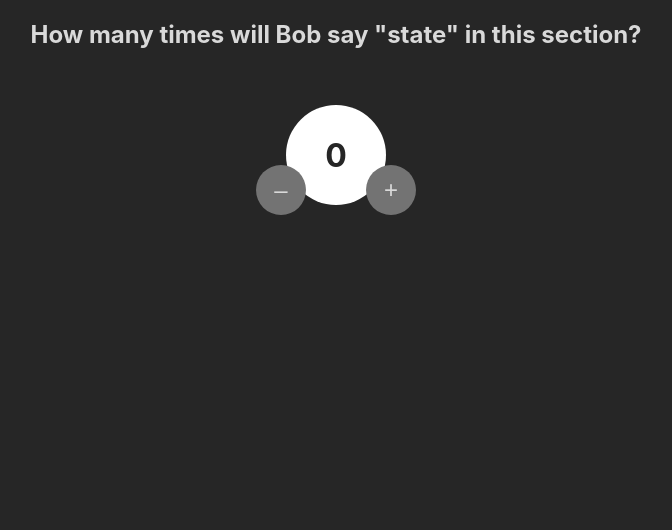
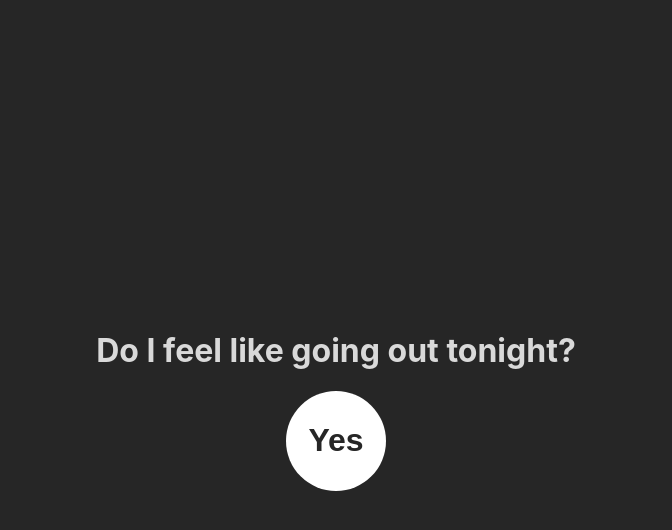
Before and after one commit to GaniyuSodiq/reactjs, a React (Vite) app in the folder 3-react-state/useState/: page / in a window 1280 px wide. Shown: the top 530 px of the page, without its empty margins (304-976 px from the left). Built offline with nearby package versions, Linux system fonts and the light colour scheme.

Commit message:
ternary operator

```diff
--- a/3-react-state/useState/src/App.jsx
+++ b/3-react-state/useState/src/App.jsx
@@ -1,91 +1,49 @@
-// HERE IS AN APP THAT COUNTS HOW MANY TIMES BOB IS GOING TO SAY STATE IN THIS ENTIRE SECTION
+export default function App() {
+  /**
+   * Challenge: Replace the if/else below with a ternary
+   * to determine the text that should display on the page
+   */
+  // const isGoingOut = true
 
-import React from "react"
+  // let answer  // 👈 Use ternary here
 
-export default function App() {
+  // let answer = isGoingOut ? "Yes" : "No"
 
-    const [count, setCount] = React.useState(0)
+  // Remove the code below 👇 once your ternary is done
+  // if(isGoingOut === true) {
+  //     answer = "Yes"
+  // } else {
+  //     answer = "No"
+  // }
 
   /**
-     * in the body of the callback fn we need to return..
-     * the new value we want to state to be on the next render
-     * we could return count + 1, which is not different from what we had before
-     * the different is that this callback function will passed the oldValue of the state...
-     * before your setCount ran
-     * so with this I can use the oldValue in place of wht used to be count. this works!
+   * Ternary operator is just a way to have if/else statement on a single line
+   * let answer = isGoingOut === true ? "Yes" : "No"
+   * Ternary operator is simply asking a question:
+   * is isGoingOut true ? return "Yes" if true and return "No" if false
+   * it can be written as 'const answer = isGoingOut ? "Yes" : "No"
+   * we change to const bcs we are not in the if else scope anymore
+   * and the isGoingOut is alreadya bollean so no need to equate it to true,
+   * String is already truthy by default
    *
-    function add(){
-      setCount(function(oldValue){
-        return oldValue + 1
-      })
-    }
-    * And instead of using oldValue, we can use prev followed by the state variable name
-    * in the case count. so we use prevCount instead of oldValue
+   * Note that we we are rendering the result as answer in our component.
+   * there is another way to do this and that is to move the ternary into my component.
+  */
 
-    function add(){
-      setCount(function(prevCount){
-        return prevCount + 1
-      })
-    }
-    * At first this might look like extra work but if we take the more easy sysntax of arrow fn
-    * we can simply say
+  /**
+   * Challenge: move the Ternary directly inside the JSX
+  */
+  const isGoingOut = true
 
-    function add(){
-      setCount(prevCount => prevCount + 1)
-    }
-    * and in the end it is not really different from what we had before
-    * BUT WHY DO WE HAVE TO DO THIS
-    *
-    * Note: If you eve need the old value of state
-    * to help you determine the new value of state,
-    * you should pass a callback function to your
-    * state setter function instead of using state directly.
-    * This callback function will recieve the old value
-    * of state has its parameter, which you can then use
-    * to determine your new value of state.
-    * THIS IS A GENERAL RULE.
-    * The issue of using state directly is nt something you will
-    * come accross often but better safe than sorry.
-    * And the syntax are even similar and simple.
-    *
-    * lets see the issue with using the state directly
-    *
-    function add(){
-      setCount(prevCount => prevCount + 1)
-      setCount(prevCount => prevCount + 1)
-      setCount(prevCount => prevCount + 1)
-    }
-
-    function minus(){
-      setCount(count - 1)
-      setCount(count - 1)
-      setCount(count - 1)
-    }
-      the add function will add increament by 3
-      and the minus will only decrease by 1
-
-      you would expect the minus too to be by 3... but it doesnt work except in the callback fn
+  /**
+   * so we no longer need answer variable
+   * we simple use what the ternary operator returns
   */
-    function add(){
-      setCount(prevCount => prevCount + 1)
-    }
-
-    // function minus(){
-    //   setCount(count - 1)
-    // }
-
-    function minus(){
-      setCount(prevCount => prevCount -1)
-    }
 
   return (
-        <main className="container">
-            <h1>How many times will Bob say "state" in this section?</h1>
-            <div className="counter">
-                <button onClick={minus} className="minus" aria-label="Decrease count">–</button>
-                <h2 className="count">{count}</h2>
-                <button onClick={add} className="plus" aria-label="Increase count">+</button>
-            </div>
+    <main>
+      <h1 className="title">Do I feel like going out tonight?</h1>
+      <button className="value">{isGoingOut ? "Yes" : "No"}</button>
     </main>
   )
 }
--- a/3-react-state/useState/src/index.css
+++ b/3-react-state/useState/src/index.css
@@ -8,62 +8,33 @@ body {
     background-color: #262626;
     color: #D9D9D9;
     padding: 20px;
+    height: 100vh;
     display: flex;
     justify-content: center;
     align-items: center;
 }
 
-.container {
+main {
     display: flex;
     flex-direction: column;
+    align-items: center;
 }
 
-.container > h1 {
-    font-size: 1.5rem;
-    margin-top: 0;
+main > .title {
+    text-align: center;
 }
 
-.counter {
-    display: flex;
-    align-items: flex-end;
-    align-self: center;
-    margin-top: 40px;
-}
-
-.counter > button {
-    height: 50px;
-    width: 50px;
+main > .value {
+    background-color: white;
+    border: none;
     border-radius: 50%;
-    border: none;
-    cursor: pointer;
-    background-color: #737373;
-    color: #D9D9D9;
-    font-size: 1.5rem;
-}
-
-.counter > button:hover {
-    background-color: #404040;
-    color: #D9D9D9;
-}
-
-.count {
-    background-color: white;
     height: 100px;
     width: 100px;
-    border-radius: 50%;
     display: flex;
     justify-content: center;
     align-items: center;
     color: #262626;
-    margin-block: 0 10px;
     font-size: 2rem;
+    font-weight: bold;
+    cursor: pointer;
 }
-
-.plus {
-    margin-left: -20px;
-}
-
-.minus {
-    margin-right: -20px;
-    z-index: 1;
-}
```
Also changed, not shown: 1 other file (tests, documents, lock files or other folders). Lines whose indentation alone changed are shown as unchanged.
